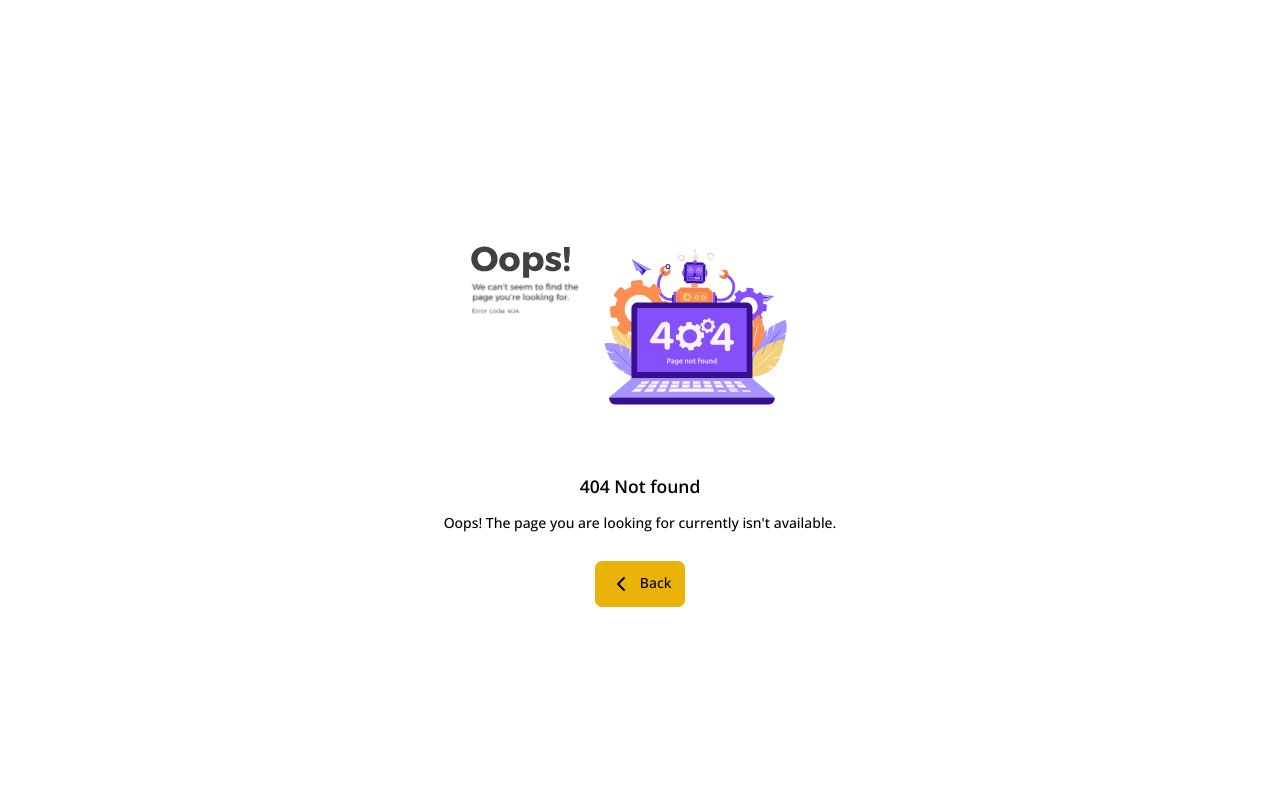
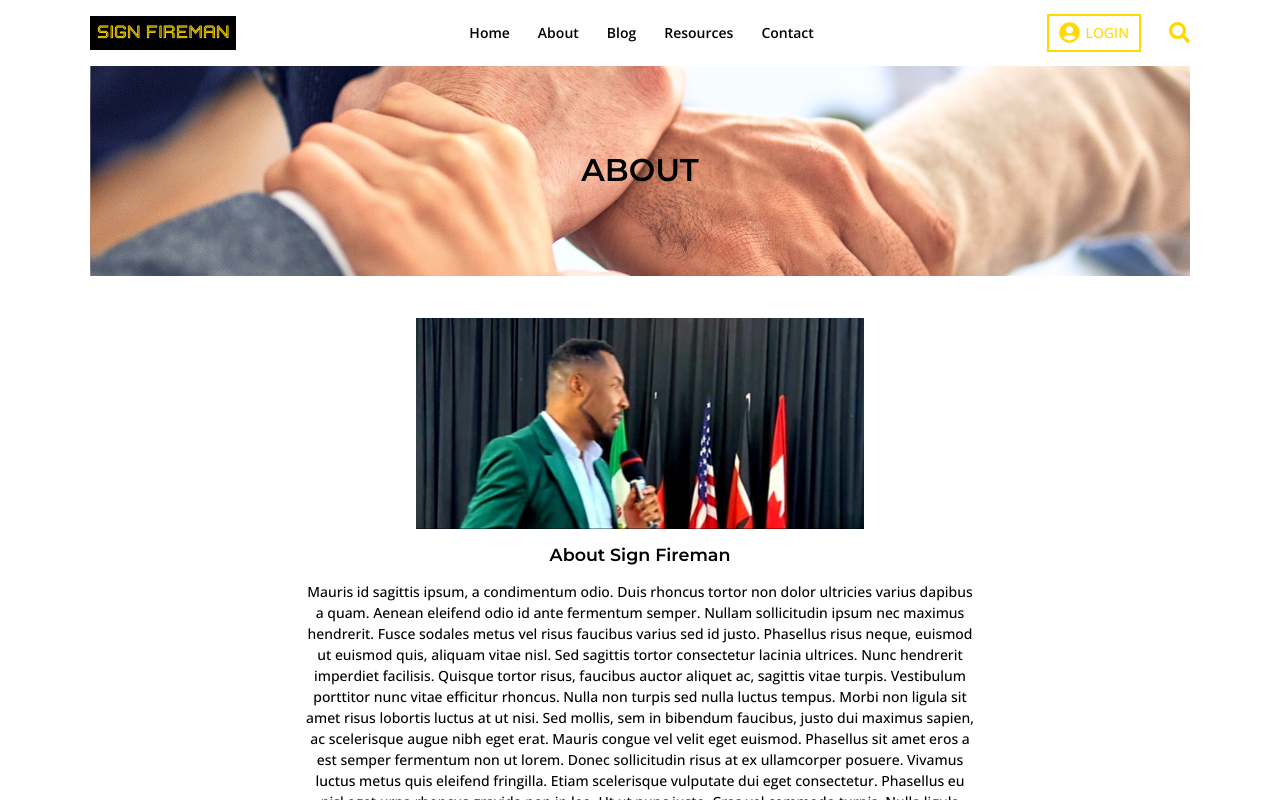
Before and after one commit to Final-move/Final-move-web, a React (Create React App) app: page /about in a window 1280 px wide. Built offline with nearby package versions, Linux system fonts and the light colour scheme.

Commit message:
chores: updates to about page

```diff
--- a/src/pages/about/Page.js
+++ b/src/pages/about/Page.js
@@ -1,11 +1,53 @@
 import React from "react";
-import NotFound from "../../components/general/NotFound";
 import { PageContainer } from "../../components/general";
+import { PageBanner } from "../../components";
+import Img from "../../components/optimization/Img";
+import img1 from "../../assets/media/images/special-teaching.jpg";
 
 const About = () => {
   return (
-    <PageContainer>
-      <NotFound />
+    <PageContainer className={"bg-white min-h-screen"}>
+      <PageBanner bgImg={"bg-about-banner"} title={"ABOUT"} />
+
+      <section className="w-full py-12 text-center text-black grid gap-4 place-content-center">
+        <Img
+          src={img1}
+          alt="Sign Fireman in a green suit"
+          className={"w-full max-w-lg mx-auto"}
+        />
+
+        <h3 className="text-xl font-semibold font-montserrat">
+          About Sign Fireman
+        </h3>
+
+        <p className="text-base font-medium max-w-3xl text-center">
+          Mauris id sagittis ipsum, a condimentum odio. Duis rhoncus tortor non
+          dolor ultricies varius dapibus a quam. Aenean eleifend odio id ante
+          fermentum semper. Nullam sollicitudin ipsum nec maximus hendrerit.
+          Fusce sodales metus vel risus faucibus varius sed id justo. Phasellus
+          risus neque, euismod ut euismod quis, aliquam vitae nisl. Sed sagittis
+          tortor consectetur lacinia ultrices. Nunc hendrerit imperdiet
+          facilisis. Quisque tortor risus, faucibus auctor aliquet ac, sagittis
+          vitae turpis. Vestibulum porttitor nunc vitae efficitur rhoncus. Nulla
+          non turpis sed nulla luctus tempus. Morbi non ligula sit amet risus
+          lobortis luctus at ut nisi. Sed mollis, sem in bibendum faucibus,
+          justo dui maximus sapien, ac scelerisque augue nibh eget erat. Mauris
+          congue vel velit eget euismod. Phasellus sit amet eros a est semper
+          fermentum non ut lorem. Donec sollicitudin risus at ex ullamcorper
+          posuere. Vivamus luctus metus quis eleifend fringilla. Etiam
+          scelerisque vulputate dui eget consectetur. Phasellus eu nisl eget
+          urna rhoncus gravida non in leo. Ut ut nunc justo. Cras vel commodo
+          turpis. Nulla ligula justo, porttitor vel pellentesque et, ultrices
+          sed sapien. Sed condimentum magna dolor, condimentum interdum erat
+          pharetra at. Fusce gravida mauris ut porttitor tempor. Duis turpis
+          urna, tempus nec rutrum ut, tristique quis sapien. Sed convallis purus
+          sem, nec posuere leo pulvinar nec. Nulla convallis maximus ante a
+          sagittis. Nam id bibendum odio. Nulla eu blandit erat. Pellentesque
+          sollicitudin hendrerit erat et aliquet. Donec metus odio, mattis vel
+          mauris porta, sollicitudin venenatis neque. Duis vel purus id lacus
+          consequat suscipit ut nec sapien. Nam non.
+        </p>
+      </section>
     </PageContainer>
   );
 };
--- a/tailwind.config.js
+++ b/tailwind.config.js
@@ -8,6 +8,7 @@ module.exports = {
     },
     extend: {
       backgroundImage: {
+        "about-banner": "url('/src/assets/media/images/about-bg.jpg')",
         "search-banner": "url('/src/assets/media/images/search-banner.jpg')",
         "contact-banner": "url('/src/assets/media/images/contact-banner.jpg')",
       },
```
Also changed, not shown: src/assets/media/images/about-bg.jpg (added).
